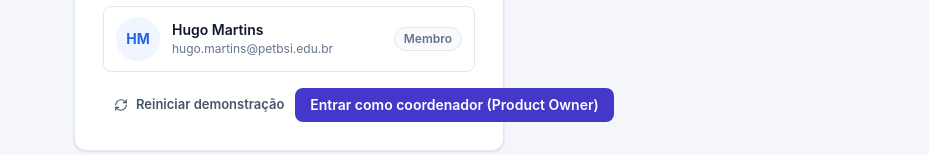
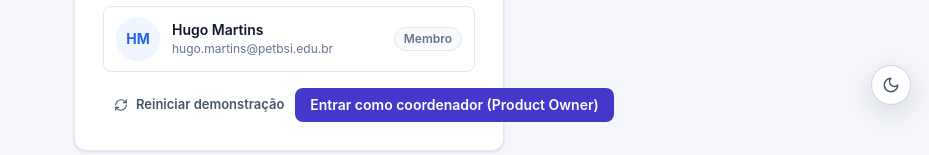
Before and after one commit to LuHenRe/PETBSI-SCRUM, a Next.js app: page /login in a window 1280 px wide. Shown: the part 677-832 px from the top of the page, without its empty margins (351-1280 px from the left). Built offline with nearby package versions, Linux system fonts and the light colour scheme.

Commit message:
feature: adição do botão modo escuro.

```diff
--- a/app/globals.css
+++ b/app/globals.css
@@ -22,8 +22,35 @@
   --radius-sm: 8px;
   --shadow: 0 1px 3px rgb(15 23 42 / 0.08), 0 1px 2px rgb(15 23 42 / 0.04);
   --shadow-md: 0 8px 24px rgb(15 23 42 / 0.12);
+  --topbar-bg: rgb(244 246 251 / 0.9);
   --sidebar: 248px;
   --font: "Inter", "Segoe UI", system-ui, -apple-system, sans-serif;
+}
+
+html[data-theme="dark"] {
+  color-scheme: dark;
+  --bg: #0b1220;
+  --surface: #111a2c;
+  --surface-2: #16203a;
+  --border: #22304f;
+  --border-strong: #32456e;
+  --text: #e7edf7;
+  --text-soft: #aab8cd;
+  --muted: #7e90ab;
+  --primary: #6366f1;
+  --primary-strong: #4f46e5;
+  --primary-soft: #222b52;
+  --success: #34d399;
+  --success-soft: #0c2b22;
+  --danger: #f87171;
+  --danger-soft: #3b1520;
+  --warning: #fbbf24;
+  --warning-soft: #32260b;
+  --info: #60a5fa;
+  --info-soft: #122447;
+  --shadow: 0 1px 3px rgb(0 0 0 / 0.45), 0 1px 2px rgb(0 0 0 / 0.35);
+  --shadow-md: 0 8px 24px rgb(0 0 0 / 0.5);
+  --topbar-bg: rgb(11 18 32 / 0.85);
 }
 
 * {
@@ -231,6 +258,14 @@ h3 {
 
 .btn-danger:hover {
   background: #fee2e2;
+}
+
+html[data-theme="dark"] .btn-danger {
+  border-color: #7f1d1d;
+}
+
+html[data-theme="dark"] .btn-danger:hover {
+  background: #4c1620;
 }
 
 .btn-sm {
@@ -556,7 +591,7 @@ h3 {
   position: sticky;
   top: 0;
   z-index: 30;
-  background: rgb(244 246 251 / 0.9);
+  background: var(--topbar-bg);
   backdrop-filter: blur(6px);
   border-bottom: 1px solid var(--border);
   padding: 12px 24px;
@@ -914,6 +949,11 @@ h3 {
     var(--bg);
 }
 
+html[data-theme="dark"] .login-page {
+  background: radial-gradient(1200px 600px at 70% -10%, #1e2650, transparent),
+    var(--bg);
+}
+
 .login-card {
   width: min(430px, 100%);
   padding: 28px;
@@ -943,6 +983,41 @@ h3 {
 .person-option:hover {
   border-color: var(--primary);
   background: var(--primary-soft);
+}
+
+/* ─── Alternância de tema ────────────────────────────────────────────────── */
+
+.theme-toggle {
+  position: fixed;
+  right: 18px;
+  bottom: 18px;
+  z-index: 90;
+  width: 40px;
+  height: 40px;
+  border-radius: 999px;
+  border: 1px solid var(--border-strong);
+  background: var(--surface);
+  color: var(--text-soft);
+  display: inline-flex;
+  align-items: center;
+  justify-content: center;
+  cursor: pointer;
+  box-shadow: var(--shadow-md);
+  transition: background 0.15s, color 0.15s, border-color 0.15s, transform 0.1s;
+}
+
+.theme-toggle:hover {
+  color: var(--text);
+  border-color: var(--muted);
+}
+
+.theme-toggle:active {
+  transform: scale(0.95);
+}
+
+.theme-toggle svg {
+  width: 18px;
+  height: 18px;
 }
 
 /* ─── Detalhe do item ─────────────────────────────────────────────────────── */
--- a/app/layout.tsx
+++ b/app/layout.tsx
@@ -1,6 +1,7 @@
 import "./globals.css";
 import type { Metadata } from "next";
 import { StoreHydrator } from "@/components/store-hydrator";
+import { ThemeToggle } from "@/components/theme-toggle";
 
 export const metadata: Metadata = {
   title: "PETBSI Scrum — Gestão Ágil do Projeto",
@@ -12,10 +13,18 @@ export default function RootLayout({
   children,
 }: Readonly<{ children: React.ReactNode }>) {
   return (
-    <html lang="pt-BR">
+    <html lang="pt-BR" suppressHydrationWarning>
+      <head>
+        <script
+          dangerouslySetInnerHTML={{
+            __html: `(function(){try{var t=localStorage.getItem("petbsi-theme");var d=t?t==="dark":window.matchMedia&&window.matchMedia("(prefers-color-scheme: dark)").matches;if(d)document.documentElement.setAttribute("data-theme","dark");}catch(e){}})();`,
+          }}
+        />
+      </head>
       <body>
         <StoreHydrator />
         {children}
+        <ThemeToggle />
       </body>
     </html>
   );
--- /dev/null
+++ b/src/components/theme-toggle.tsx
@@ -0,0 +1,48 @@
+"use client";
+
+import { useEffect, useState } from "react";
+import { Moon, Sun } from "lucide-react";
+
+const STORAGE_KEY = "petbsi-theme";
+
+function currentTheme(): "dark" | "light" {
+  if (typeof document === "undefined") return "light";
+  return document.documentElement.getAttribute("data-theme") === "dark" ? "dark" : "light";
+}
+
+export function ThemeToggle() {
+  const [theme, setTheme] = useState<"dark" | "light">("light");
+
+  useEffect(() => {
+    setTheme(currentTheme());
+  }, []);
+
+  const toggle = () => {
+    const next = theme === "dark" ? "light" : "dark";
+    if (next === "dark") {
+      document.documentElement.setAttribute("data-theme", "dark");
+    } else {
+      document.documentElement.removeAttribute("data-theme");
+    }
+    try {
+      localStorage.setItem(STORAGE_KEY, next);
+    } catch {
+      // armazenamento indisponível: mantém apenas o tema da sessão
+    }
+    setTheme(next);
+  };
+
+  const dark = theme === "dark";
+
+  return (
+    <button
+      type="button"
+      className="theme-toggle"
+      onClick={toggle}
+      aria-label={dark ? "Ativar modo claro" : "Ativar modo escuro"}
+      title={dark ? "Ativar modo claro" : "Ativar modo escuro"}
+    >
+      {dark ? <Sun aria-hidden /> : <Moon aria-hidden />}
+    </button>
+  );
+}
```
